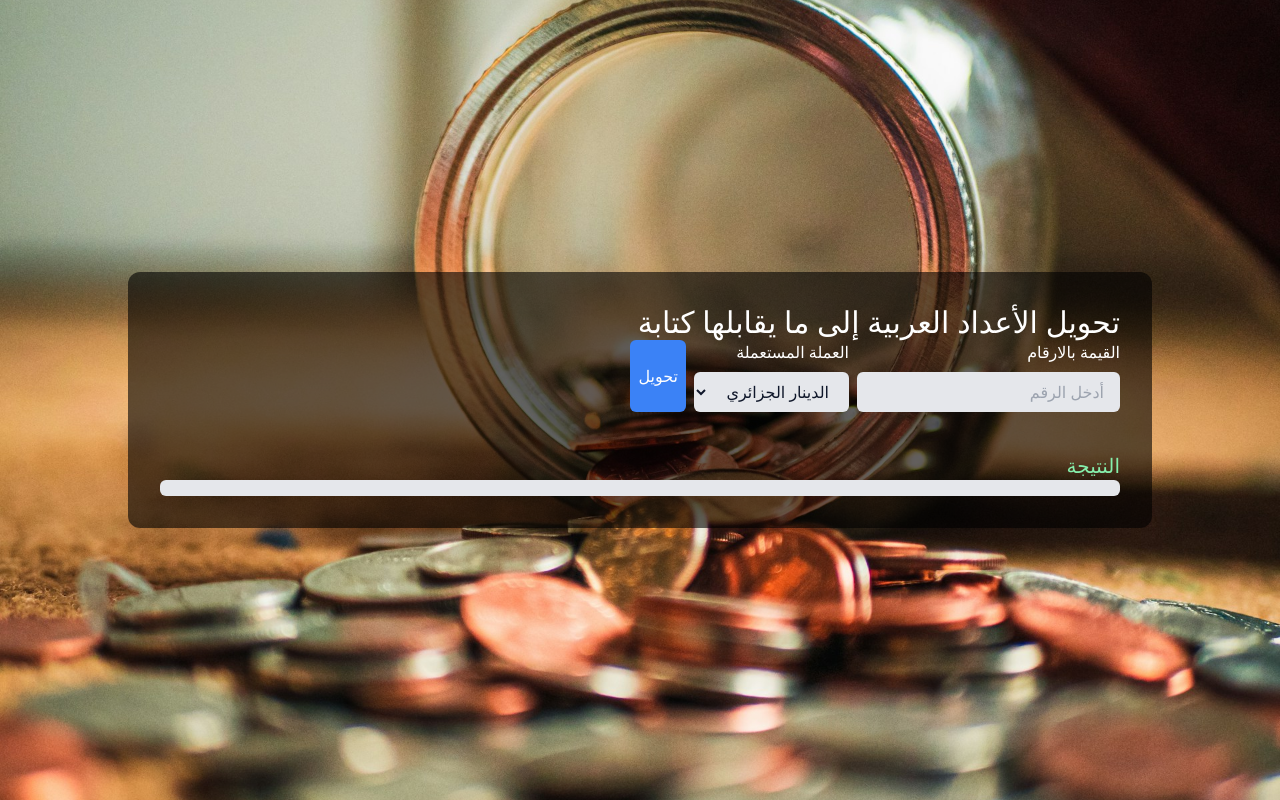
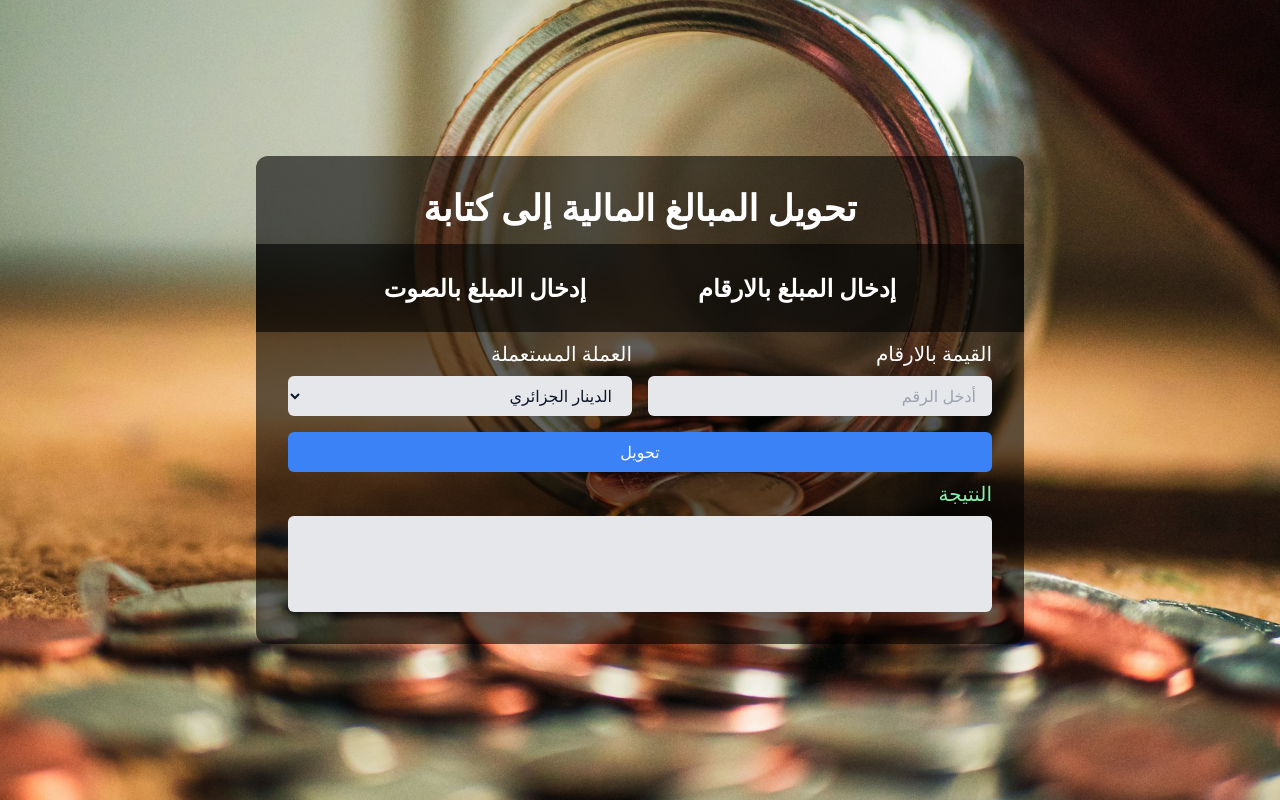
Before and after one commit to nabirudesu/Smart_number_transcript_conversion, a React (Create React App) app in the folder frontend/: page / in a window 1280 px wide. Built offline with nearby package versions, Linux system fonts and the light colour scheme.

Commit message:
adding navbar and design to the form

```diff
--- a/frontend/src/App.jsx
+++ b/frontend/src/App.jsx
@@ -1,10 +1,12 @@
 import './App.css';
 import CalculateForm from './components/CalculateForm.jsx';
 import AudioRecorder from './components/AudioRecorder.jsx';
+import NavBar from './components/NavBar.jsx';
 function App() {
   return (
     <div className='app h-screen text-white flex items-center bg-cover bg-center'>
       <main className='container mx-auto flex justify-center align-center'>
+        {/*<NavBar/>*/}
         <CalculateForm />
         {/*<AudioRecorder />*/}
       </main>
--- a/frontend/src/components/AudioRecorder.jsx
+++ b/frontend/src/components/AudioRecorder.jsx
@@ -10,39 +10,25 @@ class AudioRecorder extends React.Component {
     this.state = {
       recordState: null,
       audioData: null,
-      dinarWords: null
+      dinarWords: null,
+      isRecording:false
     }
   }
   componentDidMount() {
     const canvas = document.querySelector('canvas');
-    canvas.style.width = '250px'
-    canvas.style.height = '100px'
+    canvas.style.width = '350px'
+    canvas.style.height = '80px'
   }
-/*  start = () => {
-    this.setState({
-      recordState: RecordState.START
-    })
-  }
-
-  pause = () => {
-    this.setState({
-      recordState: RecordState.PAUSE
-    })
-  }
-
-  stop = () => {
-    this.setState({
-      recordState: RecordState.STOP
-    })
-  } */
   click =() => {
     if (this.state.recordState == "stop" || this.state.recordState == null){
       this.setState({
-        recordState: RecordState.START
+        recordState: RecordState.START,
+        isRecording: true
       })
     } else if (this.state.recordState == "start"){
       this.setState({
-        recordState: RecordState.STOP
+        recordState: RecordState.STOP,
+        isRecording: false
       })
 
     }
@@ -50,7 +36,7 @@ class AudioRecorder extends React.Component {
   onStop = async (audioData) => {
 
     const audioBlob = audioData.blob;
-    const audioFile = new File([audioBlob], 'recordedAudio.wav', { type: 'audio/wav' });
+    const audioFile = new File([audioBlob], 'backend_audio.wav', { type: 'audio/wav' });
 
     const formData = new FormData();
     formData.append('audio', audioFile);
@@ -62,39 +48,44 @@ class AudioRecorder extends React.Component {
     this.setState(
       {dinarWords: response}
     )
+    console.log(this.dinarWords)
     console.log(response);
   }
-
+  result = () => (
+    <div className='w-full'>
+      <h1 dir='rtl' className='text-xl text-green-300 mb-2'>
+        النتيجة
+      </h1>
+      <div className='bg-gray-200 text-slate-900 color-slate-900 py-2 rounded-md'>
+        <p dir='rtl' className='text-xl h-20 p-1.5'>
+          {/* display the value rended from the backend dinar_number_to_arabic_words */}
+          {this.state.dinarWords}
+        </p>
+      </div>
+    </div>
+  );
   render() {
     const { recordState } = this.state
-
     return (
-      <section className='bg-opacity-60 lg:w-4/5 w-4/5 bg-black p-8 rounded-xl'>
-        <h1 dir='rtl' className='text-3xl text-white'>
-          تحويل الأعداد العربية إلى ما يقابلها كتابة
-        </h1>
+      <div >
         <div className='flex justify-center gap-10 flex-col'>
           <div className='flex flex-col gap-10 w-full'>
             <div className='flex justify-evenly flex-wrap gap-2'>
               <AudioReactRecorder state={recordState} onStop={this.onStop} backgroundColor='rgb(255,255,255)' />
-              <audio id='audio' controls src={this.state.audioData ? this.state.audioData.url : null} />
-              <button id='record' onClick={this.click} dir='rtl' className='bg-blue-500 text-white size-16 px-2 py-1 rounded-md hover:bg-blue-400 transition-colors'>
-                Record
-              </button>
+              <div className='flex flex-col gap-4'>
+                <label type=" rtl"> التسجيل صوتي</label>
+                <button id='record' onClick={this.click} dir='rtl' className='bg-blue-500 text-white w-full px-2 py-1 rounded-md hover:bg-blue-400 transition-colors'>
+                  {this.state.isRecording
+                  ? "تسجيل . . ."
+                  : "سجل"}
+                </button>
+              </div>
+
             </div>
           </div>
         </div>
-        <div className='w-full'>
-          <h1 dir='rtl' className='text-xl text-green-300'>
-            النتيجة
-          </h1>
-          <div className='bg-gray-200 text-slate-900 color-slate-900 py-2 rounded-md h-full'>
-            <p dir='rtl' className='text-xl'>
-              {this.dinarWords}
-            </p>
-          </div>
-        </div>
-      </section>)}
+        <this.result/>
+      </div>)}
 }
 
 export default AudioRecorder
--- a/frontend/src/components/CalculateForm.jsx
+++ b/frontend/src/components/CalculateForm.jsx
@@ -1,38 +1,40 @@
 import { useFormik } from 'formik';
-import { useState,useEffect } from 'react';
+import { useState } from 'react';
 import React from 'react';
 import * as Yup from 'yup';
+import AudioRecorder from './AudioRecorder';
 
 const CalculateForm = () => {
-  const [currency, setCurrency] = useState("Dinar")
   const [dinarWords, setDinarWords] = useState('')
+  const [isVoice, setIsvoice] = useState(true)
   const formSchema = Yup.object().shape({
-    number: Yup.number().when('currency',{
-      is : (value)=> value ==='Dinar',
-      then: (schema) => schema.min(0, 'يجب ان تكون القيمة اعلى من الصفر').max(9999999,"المبلغ تعدى المسموح به").required("*"),
-      otherwise: (schema) => schema.min(100, 'يجب ان تكون القيمة اعلى من المئة سنتيم').max(999999999,"المبلغ تعدى المسموح به").required("*")}),
+    number: Yup.number().when('currency', {
+      is: (value) => value === 'Dinar',
+      then: (schema) => schema.min(0, 'يجب ان تكون القيمة اعلى من الصفر').max(9999999, "المبلغ تعدى المسموح به").required("الرجاء إدخال المبلغ المراد تحويله"),
+      otherwise: (schema) => schema.min(100, 'يجب ان تكون القيمة اعلى من المئة سنتيم').max(999999999, "المبلغ تعدى المسموح به").required("الرجاء إدخال المبلغ المراد تحويله")
+    }),
     currency: Yup.string()
   });
   const formik = useFormik({
     initialValues: {
       number: undefined,
-      currency :"Dinar"
+      currency: "Dinar"
     },
     validationSchema: formSchema,
     onSubmit: async (values) => {
       let NumberSubmitted = 0
-      let currencySubmitted= ""
+      let currencySubmitted = ""
       // here we return the dinarTextValue
-      NumberSubmitted= values.number
+      NumberSubmitted = values.number
       currencySubmitted = values.currency
-      const response =  await fetch('http://127.0.0.1:5000/number_to_words',{
+      const response = await fetch('http://127.0.0.1:5000/number_to_words', {
         method: 'POST',
-      mode:'cors',
+        mode: 'cors',
         body: JSON.stringify({
           'number': NumberSubmitted,
           'currency': currencySubmitted,
         }),
-      headers:{'content-type':'application/json; charset=UTF-8'},
+        headers: { 'content-type': 'application/json; charset=UTF-8' },
       }).then((response) => response.json()).then((data) => data.transcription)
       setDinarWords(response)
       console.log(response)
@@ -41,11 +43,11 @@ const CalculateForm = () => {
 
   const Result = () => (
     <div className='w-full'>
-      <h1 dir='rtl' className='text-xl text-green-300'>
+      <h1 dir='rtl' className='text-xl text-green-300 mb-2'>
         النتيجة
       </h1>
-      <div className='bg-gray-200 text-slate-900 color-slate-900 py-2 rounded-md h-full'>
-        <p dir='rtl' className='text-xl'>
+      <div className='bg-gray-200 text-slate-900 color-slate-900 py-2 rounded-md'>
+        <p dir='rtl' className='text-xl h-20 p-1.5'>
           {/* display the value rended from the backend dinar_number_to_arabic_words */}
           {dinarWords}
         </p>
@@ -53,38 +55,51 @@ const CalculateForm = () => {
     </div>
   );
   return (
-    <section className='bg-opacity-60 lg:w-4/5 w-4/5 bg-black p-8 rounded-xl '>
-      <h1 dir='rtl' className='text-3xl text-white'>
-      تحويل الأعداد العربية إلى ما يقابلها كتابة
+    <section className='bg-opacity-60 lg:w-3/5 w-4/5 bg-black p-8 rounded-xl'>
+      <div className='align- mb-12'>
+        <h1 dir='rtl' className='text-4xl text-white text-center font-bold'>
+          تحويل المبالغ المالية إلى كتابة
         </h1>
+      </div>
+      <div className="flex justify-center gap-10 flex-col">
+        <div className="flex flex-row justify-center gap-10 sm:gap-28 md:gap-58 bg-opacity-60 -m-8 bg-black p-8">
+          <button type="button" onClick={() => setIsvoice(false)} className="flex items-center  text-2xl font-bold leading-6 text-white" aria-expanded="false">
+            إدخال المبلغ بالصوت
+          </button>
+          <button type="button" onClick={() => setIsvoice(true)} className="flex items-center  text-2xl font-bold leading-6 text-white" aria-expanded="false">
+            إدخال المبلغ بالارقام
+          </button>
+        </div>
         <div className='flex justify-center gap-10 flex-col'>
-        <div className='flex flex-col gap-10 w-full '>
-          <form className='flex flex-row-reverse gap-2' onSubmit={formik.handleSubmit}>
-            <div className='flex flex-col gap-2'>
-              <label dir='rtl' htmlFor='number' className='text-l '>
+          <div className='flex flex-col gap-10 w-full'>
+            {isVoice
+              ? <form className='flex flex-col gap-2 justify-center' onSubmit={formik.handleSubmit}>
+                <div className='flex flex-col gap-4'>
+                  <div className='flex flex-row-reverse	w-full gap-4'>
+                    <div className='flex flex-col w-full gap-2'>
+                      <label dir='rtl' htmlFor='number' className='text-xl '>
                         القيمة بالارقام
                       </label>
                       <input
                         dir='rtl'
                         id='number'
                         type='number'
-                className='bg-gray-200 text-slate-900 color-slate-900 px-4 py-2 rounded-md outline-none'
+                        className='bg-gray-200 text-slate-900 color-slate-900 h-10 w-full px-4 py-2 rounded-md outline-none'
                         placeholder='أدخل الرقم'
                         onChange={formik.handleChange}
                         value={formik.values.number}
-                onBlur={formik.handleBlur}
-                />
+                        onBlur={formik.handleBlur} />
                     </div>
-            <div className='flex flex-col gap-2'>
-              <label dir='rtl' htmlFor='number' className='text-l '>
+                    <div className='flex flex-col w-full gap-2'>
+                      <label dir='rtl' htmlFor='number' className='text-xl '>
                         العملة المستعملة
                       </label>
                       <select
                         dir='rtl'
                         id='Currency'
-                name = 'currency'
+                        name='currency'
                         type='number'
-                className='bg-gray-200 text-slate-900 color-slate-900 px-4 py-2 rounded-md outline-none'
+                        className='bg-gray-200 text-slate-900 w-full color-slate-900 h-10 px-4 py-2 rounded-md outline-none'
                         value={formik.values.currency}
                         onChange={formik.handleChange}
                       >
@@ -92,17 +107,23 @@ const CalculateForm = () => {
                         <option value="Centime">السنتيم</option>
                       </select>
                     </div>
+                  </div>
                   {formik.errors.number && (
                     <p dir='rtl' className='text-red-500 text-sm'>
                       {formik.errors.number}
                     </p>
                   )}
-            <button dir='rtl' type="submit" className='bg-blue-500 text-white px-2 py-1 rounded-md hover:bg-blue-400 transition-colors'>
+                  <button dir='rtl' type="submit" className='bg-blue-500 text-white px-2 py-1 h-10 rounded-md hover:bg-blue-400 transition-colors'>
                     تحويل
                   </button>
+                </div>
+                <div className='flex w-full'>
+                  <Result />
+                </div>
               </form>
+              : <AudioRecorder />}
           </div>
-        <Result />
+        </div>
       </div>
     </section>
   );
```
Lines whose indentation alone changed are shown as unchanged.
